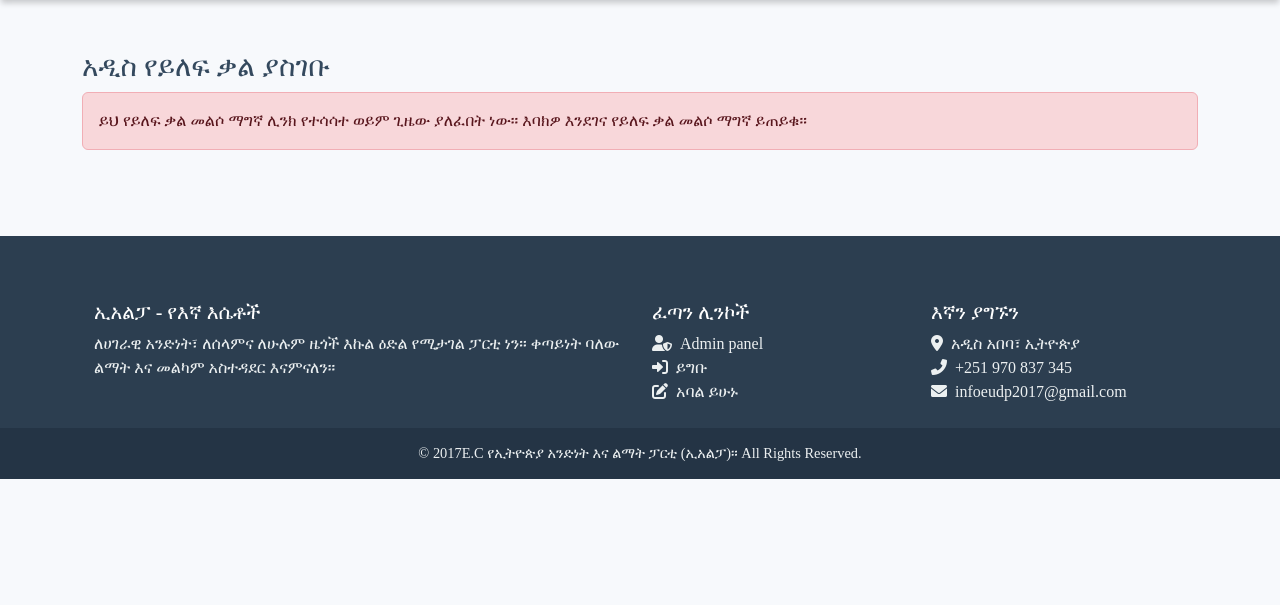
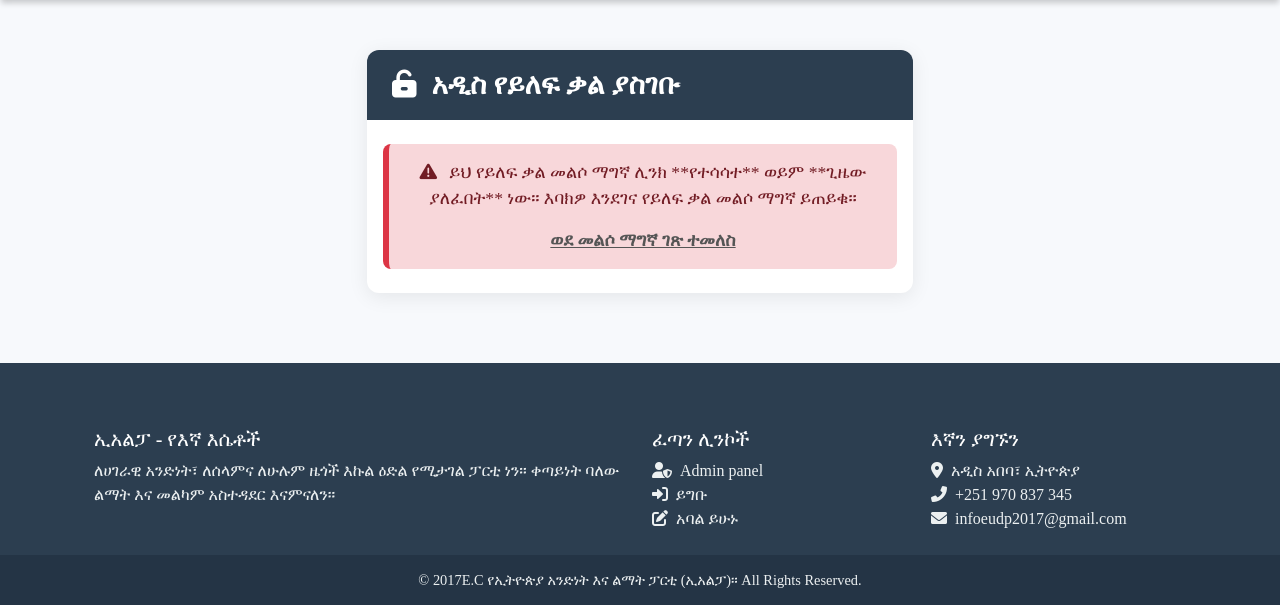
Before and after one commit to eudp-admin/eudp-members-Statistics, a Django app: a page that uses members/templates/registration/password_reset_confirm.html in a window 1280 px wide. Shown: the part 70-675 px from the top of the page. Run offline with Django 5.2, Linux system fonts and the light colour scheme; some libraries are stand-ins or nearby versions; some web fonts are replaced.

Commit message:
Update password_reset_confirm.html

```diff
--- a/members/templates/registration/password_reset_confirm.html
+++ b/members/templates/registration/password_reset_confirm.html
@@ -1,17 +1,103 @@
 {% extends "members/base.html" %}
-{% block title %}አዲስ የይለፍ ቃል ያስገቡ{% endblock %}
+{% load crispy_forms_tags %} {% block title %}አዲስ የይለፍ ቃል ያስገቡ{% endblock %}
+
 {% block content %}
-<h3>አዲስ የይለፍ ቃል ያስገቡ</h3>
+<style>
+    /* ከቤዝ ቴምፕሌት ላይ ያሉትን ቀለሞች መጠቀም */
+    :root {
+        --party-dark-bg: #2c3e50; /* ለርዕስ እና ራስጌ */
+        --party-primary-color: #1e8449; /* አረንጓዴ (ለዋና አዝራር) */
+        --party-secondary-color: #176638;
+        --party-background: #f7f9fc;
+    }
+
+    /* አጠቃላይ የካርድ ዘይቤ */
+    .card-modern {
+        border: none;
+        border-radius: 12px;
+        box-shadow: 0 4px 20px rgba(0, 0, 0, 0.08);
+        overflow: hidden;
+    }
+
+    /* የካርድ ራስጌ ዘይቤ */
+    .card-header-styled {
+        background-color: var(--party-dark-bg);
+        color: white;
+        padding: 18px 25px;
+        font-weight: 600;
+        border-bottom: none;
+    }
+    .card-header-styled h3 {
+        margin-bottom: 0;
+        font-weight: 700;
+    }
+
+    /* የ'ይለፍ ቃሌን ቀይር' አዝራር */
+    .btn-submit {
+        background-color: var(--party-primary-color);
+        border-color: var(--party-primary-color);
+        color: white;
+        font-weight: bold;
+        padding: 10px 25px;
+        border-radius: 50px; /* ክብ ቅርጽ */
+        transition: background-color 0.3s ease;
+    }
+    .btn-submit:hover {
+        background-color: var(--party-secondary-color);
+        border-color: var(--party-secondary-color);
+    }
+
+    /* የስህተት መልእክት ሳጥን ዘይቤ */
+    .alert-danger-styled {
+        border-left: 6px solid #dc3545; /* ቀይ አጽንዖት */
+        background-color: #f8d7da; /* ቀለል ያለ ቀይ ዳራ */
+        color: #721c24;
+        border-radius: 8px;
+        padding: 15px;
+        font-size: 1.1rem;
+        font-weight: 500;
+    }
+
+    /* Crispy Form መለያዎች (Labels) */
+    .form-group label {
+        font-weight: 600;
+        color: #34495e;
+    }
+</style>
+
+<div class="row justify-content-center">
+    <div class="col-md-7 col-lg-6">
+        <div class="card card-modern">
+            <div class="card-header card-header-styled">
+                <h3 class="card-title"><i class="fas fa-unlock-alt me-2"></i> አዲስ የይለፍ ቃል ያስገቡ</h3>
+            </div>
+            <div class="card-body py-4">
+
                 {% if validlink %}
-    <p>እባክዎ አዲሱን የይለፍ ቃልዎን ከስር ሁለት ጊዜ ያስገቡ።</p>
+                    <p class="lead text-muted mb-4">
+                        እባክዎ አዲሱን የይለፍ ቃልዎን ከስር ሁለት ጊዜ ያስገቡ።
+                    </p>
                     <form method="post">
                         {% csrf_token %}
-        {{ form.as_p }}
-        <button type="submit" class="btn btn-primary">የይለፍ ቃሌን ቀይር</button>
+                        {{ form|crispy }}
+
+                        <div class="mt-4 pt-2 border-top">
+                            <button type="submit" class="btn btn-submit">
+                                <i class="fas fa-key me-2"></i> የይለፍ ቃሌን ቀይር
+                            </button>
+                        </div>
                     </form>
                 {% else %}
-    <div class="alert alert-danger">
-        ይህ የይለፍ ቃል መልሶ ማግኛ ሊንክ የተሳሳተ ወይም ጊዜው ያለፈበት ነው። እባክዎ እንደገና የይለፍ ቃል መልሶ ማግኛ ይጠይቁ።
+                    <div class="alert-danger-styled text-center">
+                        <i class="fas fa-exclamation-triangle me-2"></i>
+                        ይህ የይለፍ ቃል መልሶ ማግኛ ሊንክ **የተሳሳተ** ወይም **ጊዜው ያለፈበት** ነው። እባክዎ እንደገና የይለፍ ቃል መልሶ ማግኛ ይጠይቁ።
+                        <p class="mt-3 mb-0">
+                            <a href="{% url 'password_reset' %}" style="color: #555; font-weight: 600;">ወደ መልሶ ማግኛ ገጽ ተመለስ</a>
+                        </p>
                     </div>
                 {% endif %}
+            </div>
+        </div>
+    </div>
+</div>
 {% endblock %}
```
Lines whose indentation alone changed are shown as unchanged.
